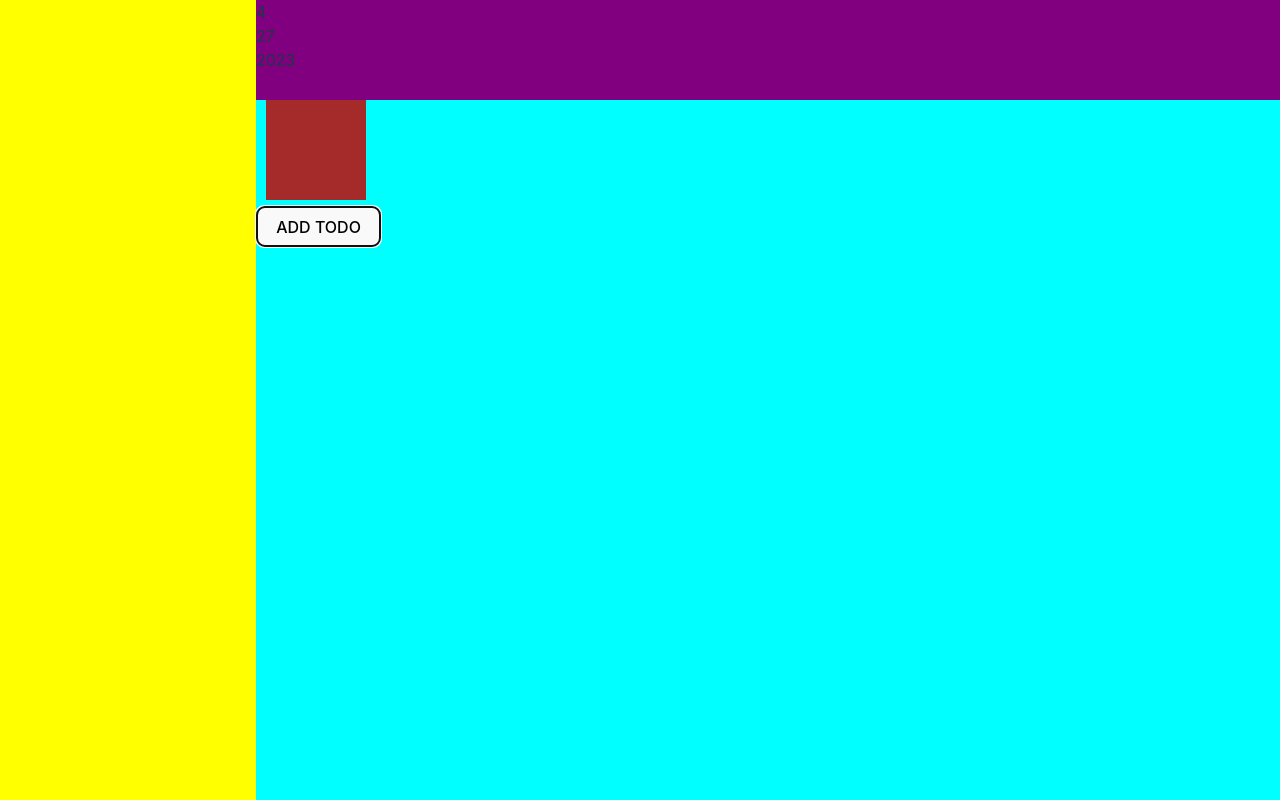
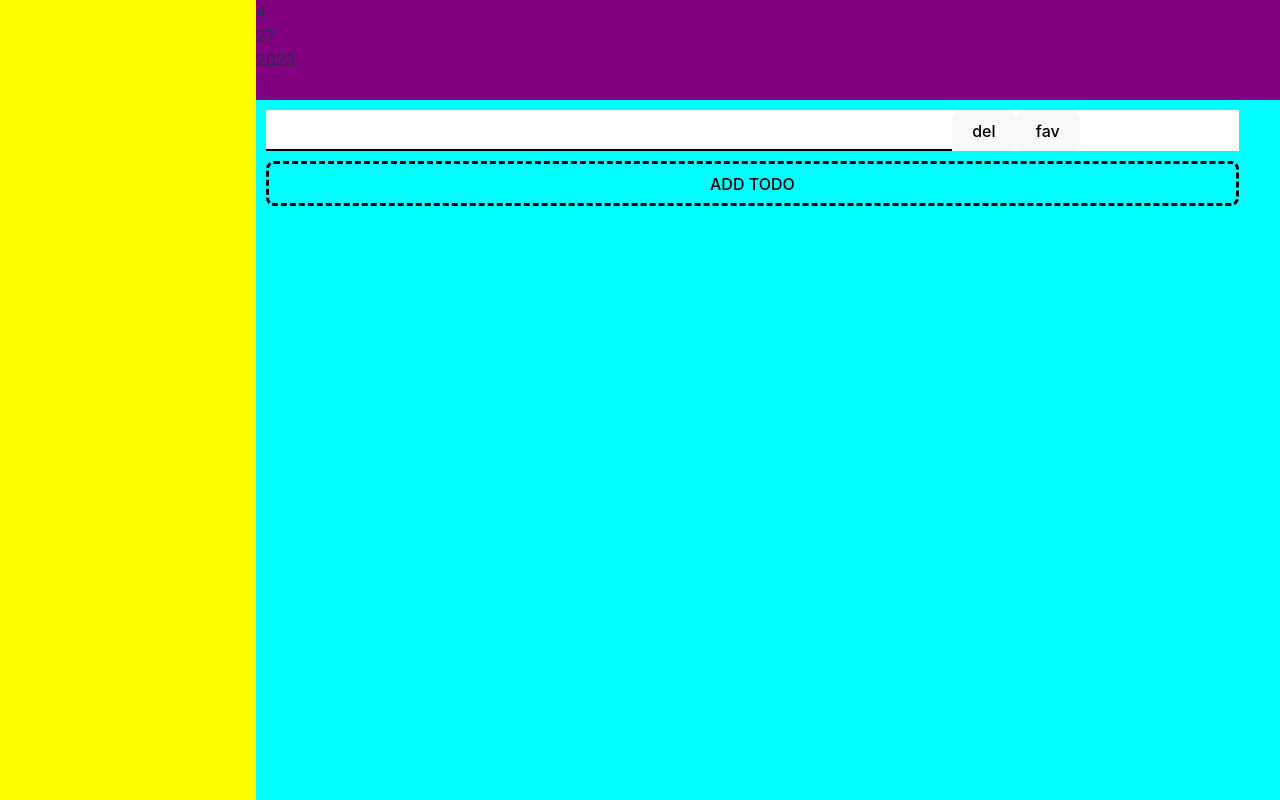
Before and after one commit to IsoW-22/React-todo-app, a React (Vite) app: page / in a window 1280 px wide. Both pictures are taken after a click on the button "ADD TODO". Built offline with nearby package versions, Linux system fonts and the light colour scheme; the HTML template or start-up script is replaced by a standard one.

Commit message:
working on delete

```diff
--- a/src/components/Todos.jsx
+++ b/src/components/Todos.jsx
@@ -4,17 +4,34 @@ let nextId = 0;
 
 function Todos() {
   const [todoList, SetTodoList] = useState([]);
+
   function handleAddTodo() {
     SetTodoList(
       [...todoList, { id: nextId++ }]
     );
   }
 
-  const listItems = todoList.map((todo) => <div key={todo.id} className="todo"></div>);
+  function delTodo(index) {
+    SetTodoList(
+      todoList.filter(item =>
+        item.id !== index
+      )
+    );
+    console.log(todoList);
+  }
+
+  const listItems = todoList.map((todo, index) =>
+    <div className="todo" key={index} index={index}>
+      {/* <input type="checkbox" onClick={() => markDone(index)} /> */}
+      <input type="text" />
+      <button onClick={() => delTodo(index)}>del</button>
+      <button>fav</button>
+    </div>
+  );
   return (
     <div className="body">
       <div>{listItems}</div>
-      <button onClick={handleAddTodo}>ADD TODO</button>
+      <button onClick={handleAddTodo} className="add-todo">ADD TODO</button>
     </div>
   );
 }
--- a/src/styles/App.scss
+++ b/src/styles/App.scss
@@ -36,10 +36,28 @@ body, html {
   background-color: yellow;
 }
 
+.todo, .add-todo {
+  width: 95%;
+  // height: 70px;
+  @include margins(10px, 0, 0, 10px);
+}
 .todo {
-  width: 100px;
-  height: 100px;
-  margin-left: 10px;
-  display: inline-block;
-  background-color: brown;
+  background-color: white;
+  input {
+    width: 70%;
+    outline: 0;
+    border: none;
+    background-color: white;
+    border-bottom: 2px solid black;
+    font-size: 1.3rem;
+    padding: 7px 0 7px 5px;
+  }
 }
+.add-todo {
+  float: left;
+  background-color: inherit;
+  border: 3px dashed black;
+  &:focus {
+    outline: none;
+  }
+}
--- a/src/styles/_mixins.scss
+++ b/src/styles/_mixins.scss
@@ -1,3 +1,3 @@
-@mixin margins($top: 0, $bot:0 ,$right:0, $left:0) {
+@mixin margins($top: 0,  $right:0, $bot:0, $left:0) {
     margin: $top $right $bot $left;
 }
```
